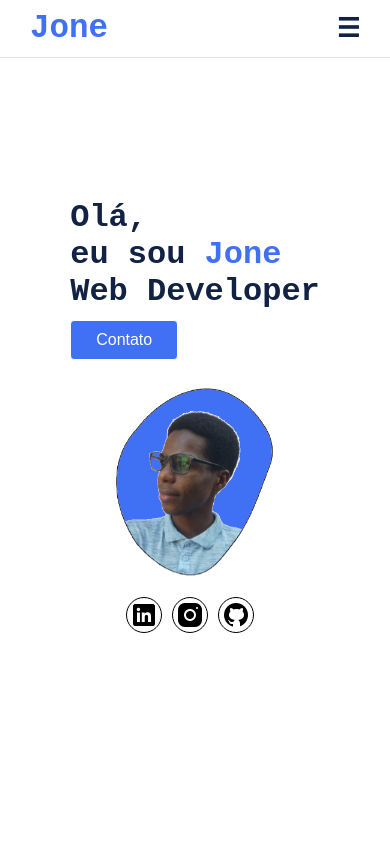
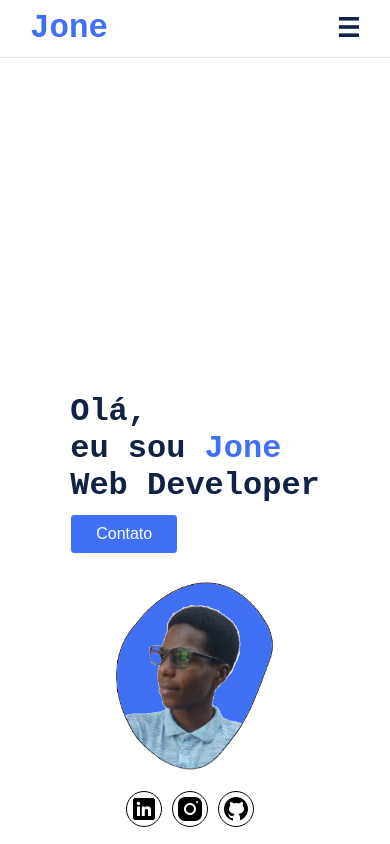
Before and after one commit to JoneBulande/JoneBulande.github.io, a website built with webpack: page index.html in a window 390 px wide. Shown: the top 844 px of the page. Built offline with nearby package versions, Linux system fonts and the light colour scheme.

Commit message:
refatorei o site na versão mobile

```diff
--- a/css/geral.css
+++ b/css/geral.css
@@ -80,7 +80,9 @@ img {
 	border-bottom: 2px solid #4070f4;
 }
 
+/*************************************/
 /* | CONTAINER | */
+/*************************************/
 .container {
 	height: 100vh;
 	display: flex;
@@ -115,6 +117,10 @@ img {
 	border: 1px solid #4070f4;
 }
 
+
+/*************************************/
+/* | redes-sociais | */
+/*************************************/
 .redes-sociais {
 	width: 100%;
 	display: flex;
--- a/css/mobile.css
+++ b/css/mobile.css
@@ -58,7 +58,7 @@
 		flex-wrap: nowrap;
 		align-items: center;
 		flex-direction: column;
-		justify-content: center;
+		justify-content: flex-end;
 	}
 	.img {
 		display: flex;
```
